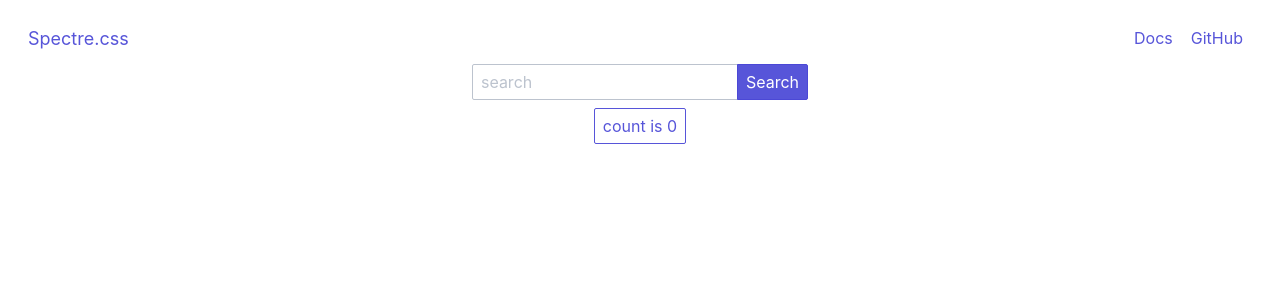
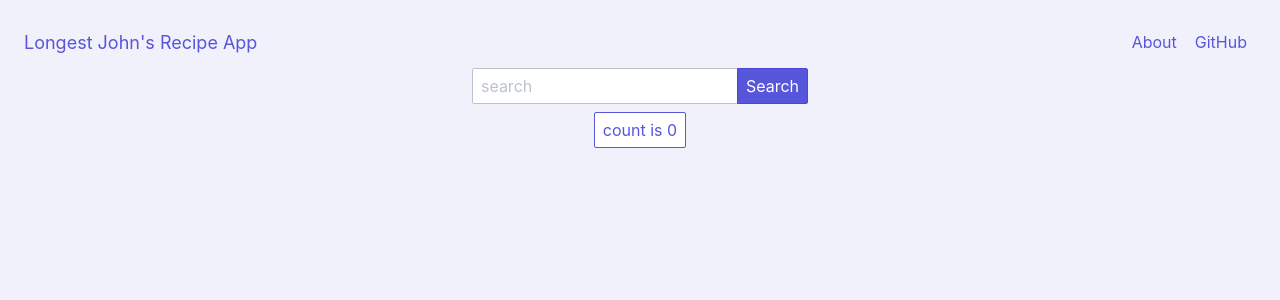
Before and after one commit to asher-schulman/Recipes-FE, a React (Vite) app: page / in a window 1280 px wide. Shown: the top 300 px of the page. Built offline with nearby package versions, Linux system fonts and the light colour scheme.

Commit message:
updated navbar and background color of site

```diff
--- a/src/App.css
+++ b/src/App.css
@@ -1,5 +1,9 @@
-body {
-	box-sizing: border-box;
-	padding: auto;
-	margin: 1rem;
+* {
+	margin: 0;
+	padding: 0;
+	border: 0;
+	outline: 0;
+	font-size: 100%;
+	vertical-align: baseline;
+	background: #f1f1fc;
 }
--- a/src/App.jsx
+++ b/src/App.jsx
@@ -13,8 +13,10 @@ import "./App.css";
 
 function App() {
 	return (
-		<div className="App container grid-xl">
-			<Homepage />
+		<div className="App bg-secondary">
+			<div className="container grid-xl">
+				<Homepage />
+			</div>
 		</div>
 	);
 }
--- a/src/components/Navbar.jsx
+++ b/src/components/Navbar.jsx
@@ -5,12 +5,12 @@ const Header = () => {
 		<header className="navbar my-2">
 			<section className="navbar-section">
 				<a href="..." className="navbar-brand mr-2">
-					Spectre.css
+					Longest John's Recipe App
 				</a>
 			</section>
 			<section className="navbar-section">
 				<a href="..." className="btn btn-link">
-					Docs
+					About
 				</a>
 				<a href="..." className="btn btn-link">
 					GitHub
--- a/src/components/pages/Homepage.jsx
+++ b/src/components/pages/Homepage.jsx
@@ -5,7 +5,7 @@ import Searchbar from "../Searchbar";
 
 const Homepage = () => {
 	return (
-		<div>
+		<div className="m-2 p-2">
 			<Navbar />
 			<Searchbar />
 			<Counter />
```
